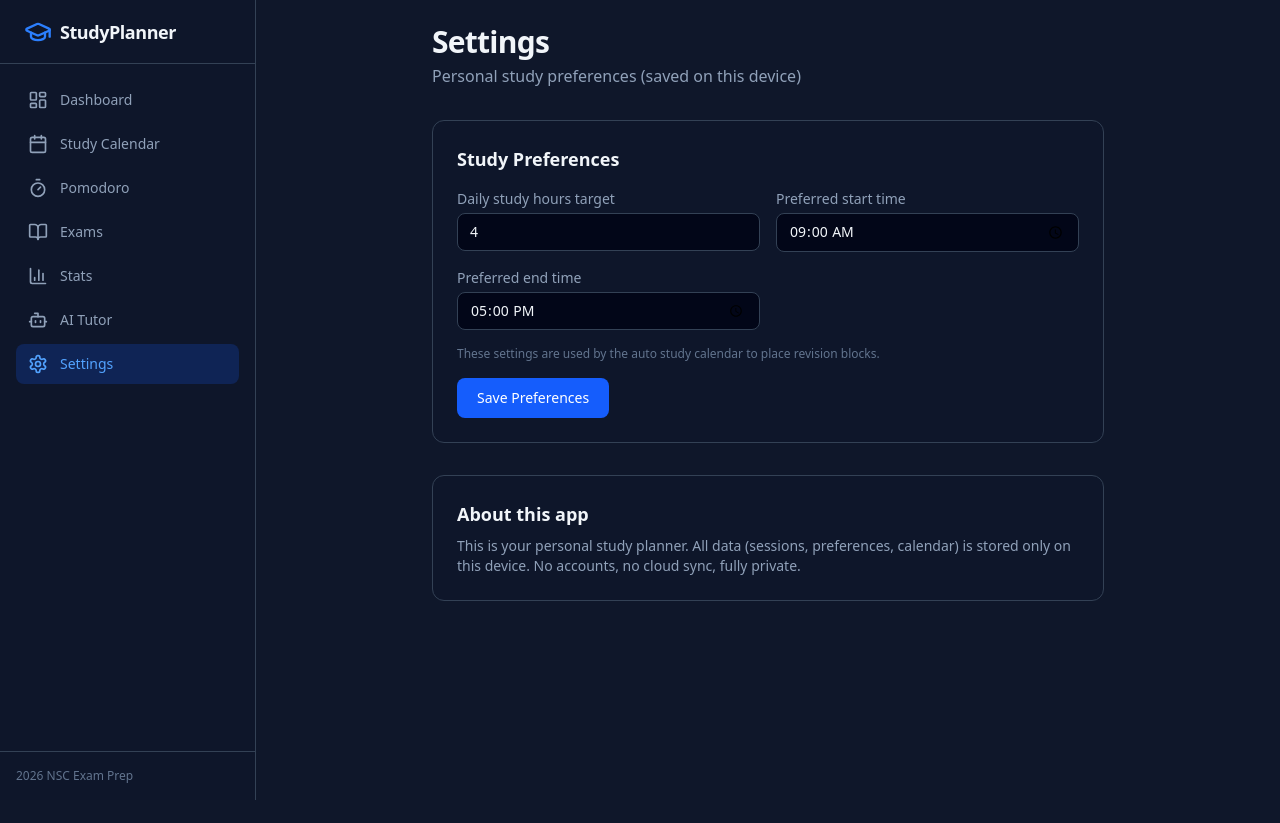
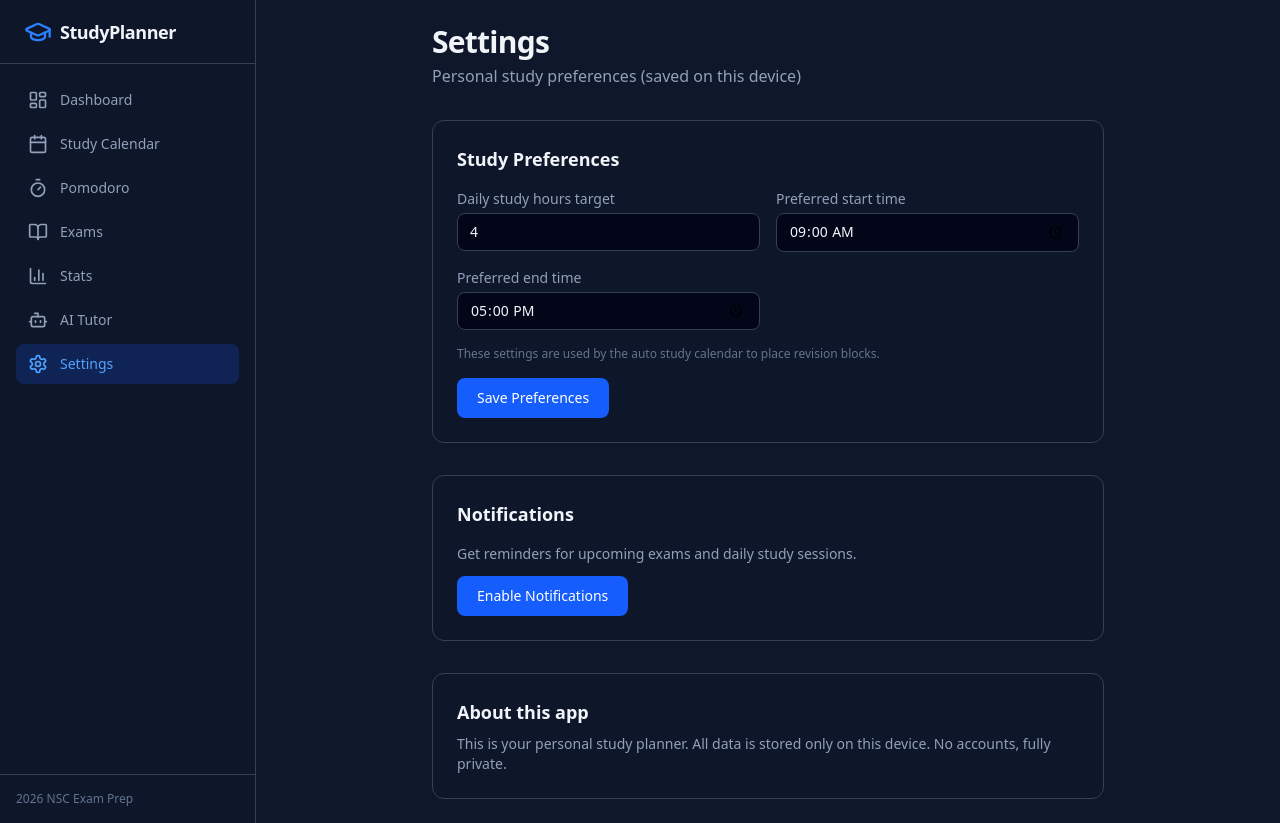
Before and after one commit to sixtoast/study-planner-pwa, a Next.js app: page /settings in a window 1280 px wide. Before the commit the page ends 800 px from the top, so only its background shows below. Built offline with nearby package versions, Linux system fonts and the light colour scheme.

Commit message:
Settings: add notification controls (enable, daily reminder, exam reminders)

```diff
--- a/src/app/settings/page.tsx
+++ b/src/app/settings/page.tsx
@@ -2,16 +2,26 @@
 
 import { useEffect, useState } from "react";
 import { getPrefs, savePrefs, type UserPrefs } from "@/lib/storage";
+import {
+  getNotifPrefs,
+  saveNotifPrefs,
+  requestNotificationPermission,
+  canNotify,
+  type NotifPrefs,
+} from "@/lib/notifications";
 
 export default function SettingsPage() {
   const [prefs, setPrefs] = useState<UserPrefs | null>(null);
+  const [notifPrefs, setNotifPrefs] = useState<NotifPrefs | null>(null);
   const [saved, setSaved] = useState(false);
+  const [notifStatus, setNotifStatus] = useState("");
 
   useEffect(() => {
     setPrefs(getPrefs());
+    setNotifPrefs(getNotifPrefs());
   }, []);
 
-  if (!prefs) {
+  if (!prefs || !notifPrefs) {
     return <p className="text-slate-400">Loading preferences…</p>;
   }
 
@@ -28,6 +38,22 @@ export default function SettingsPage() {
     }
   };
 
+  const enableNotifications = async () => {
+    const granted = await requestNotificationPermission();
+    if (granted) {
+      const updated = saveNotifPrefs({ enabled: true });
+      setNotifPrefs(updated);
+      setNotifStatus("Notifications enabled!");
+    } else {
+      setNotifStatus("Permission denied. Enable notifications in your phone settings.");
+    }
+  };
+
+  const toggleNotif = (key: keyof NotifPrefs, value: boolean | string) => {
+    const updated = saveNotifPrefs({ [key]: value });
+    setNotifPrefs(updated);
+  };
+
   return (
     <div className="mx-auto max-w-2xl space-y-8">
       <div>
@@ -37,6 +63,7 @@ export default function SettingsPage() {
         </p>
       </div>
 
+      {/* Study Preferences */}
       <section className="space-y-4 rounded-xl border border-slate-800 bg-slate-900/50 p-6">
         <h2 className="text-lg font-semibold">Study Preferences</h2>
 
@@ -92,10 +119,72 @@ export default function SettingsPage() {
         </button>
       </section>
 
+      {/* Notifications */}
+      <section className="space-y-4 rounded-xl border border-slate-800 bg-slate-900/50 p-6">
+        <h2 className="text-lg font-semibold">Notifications</h2>
+
+        {!canNotify() && !notifPrefs.enabled ? (
+          <div>
+            <p className="text-sm text-slate-400 mb-3">
+              Get reminders for upcoming exams and daily study sessions.
+            </p>
+            <button
+              onClick={enableNotifications}
+              className="rounded-lg bg-blue-600 px-5 py-2.5 text-sm font-medium text-white hover:bg-blue-500"
+            >
+              Enable Notifications
+            </button>
+            {notifStatus && (
+              <p className="mt-2 text-sm text-amber-300">{notifStatus}</p>
+            )}
+          </div>
+        ) : (
+          <div className="space-y-4">
+            <label className="flex items-center justify-between">
+              <span className="text-sm">Exam reminders (1–2 days before)</span>
+              <input
+                type="checkbox"
+                checked={notifPrefs.examReminders}
+                onChange={(e) => toggleNotif("examReminders", e.target.checked)}
+                className="h-4 w-4 rounded"
+              />
+            </label>
+
+            <label className="flex items-center justify-between">
+              <span className="text-sm">Daily study reminder</span>
+              <input
+                type="checkbox"
+                checked={notifPrefs.dailyReminder}
+                onChange={(e) => toggleNotif("dailyReminder", e.target.checked)}
+                className="h-4 w-4 rounded"
+              />
+            </label>
+
+            {notifPrefs.dailyReminder && (
+              <div>
+                <label className="mb-1 block text-sm text-slate-400">
+                  Daily reminder time
+                </label>
+                <input
+                  type="time"
+                  value={notifPrefs.dailyTime}
+                  onChange={(e) => toggleNotif("dailyTime", e.target.value)}
+                  className="rounded-lg border border-slate-700 bg-slate-950 px-3 py-2 text-sm"
+                />
+              </div>
+            )}
+
+            <p className="text-xs text-slate-500">
+              Notifications appear when you open the app (and if your phone allows background alerts).
+            </p>
+          </div>
+        )}
+      </section>
+
       <section className="rounded-xl border border-slate-800 bg-slate-900/50 p-6">
         <h2 className="text-lg font-semibold mb-2">About this app</h2>
         <p className="text-sm text-slate-400">
-          This is your personal study planner. All data (sessions, preferences, calendar) is stored only on this device. No accounts, no cloud sync, fully private.
+          This is your personal study planner. All data is stored only on this device. No accounts, fully private.
         </p>
       </section>
     </div>
```
